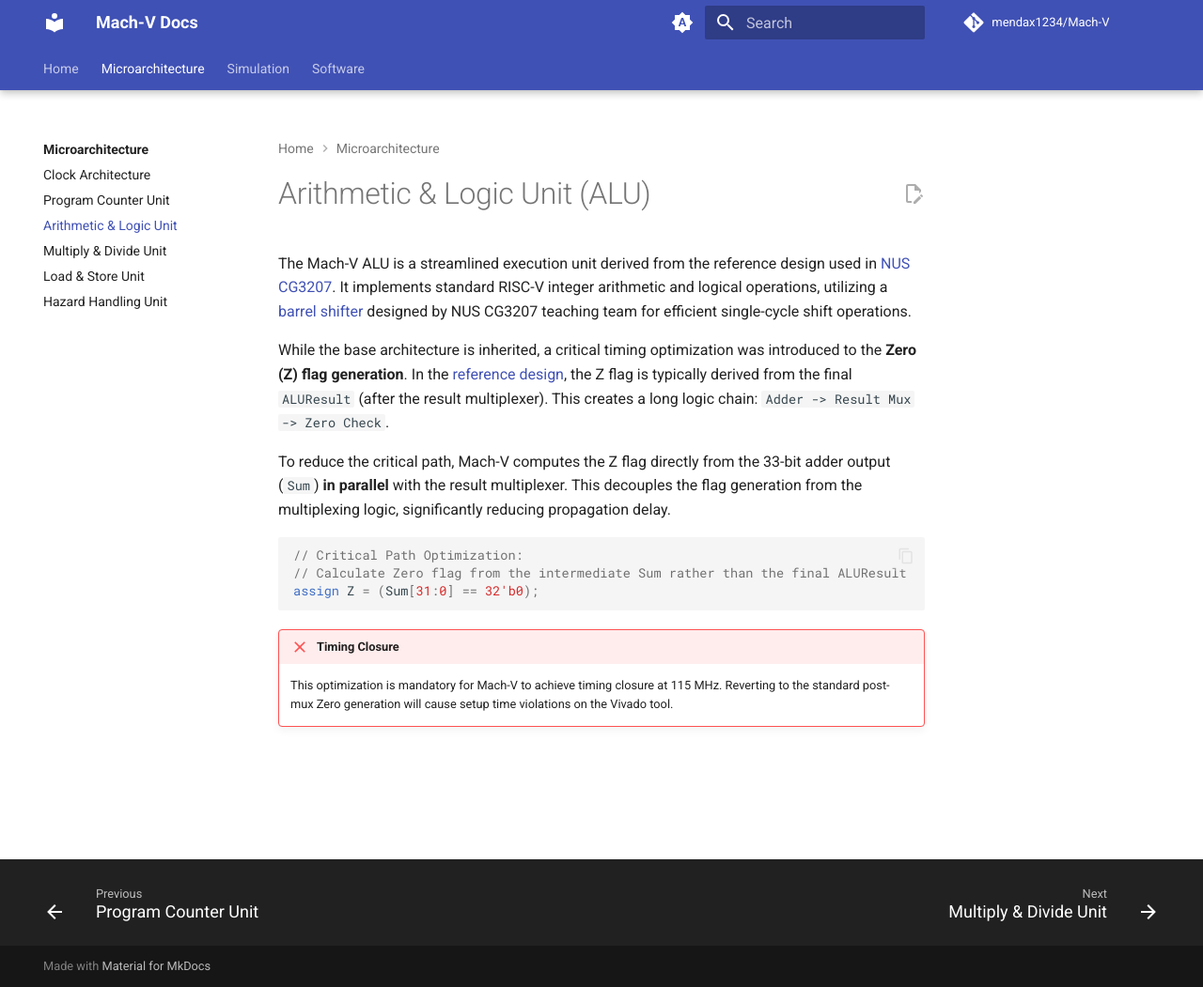
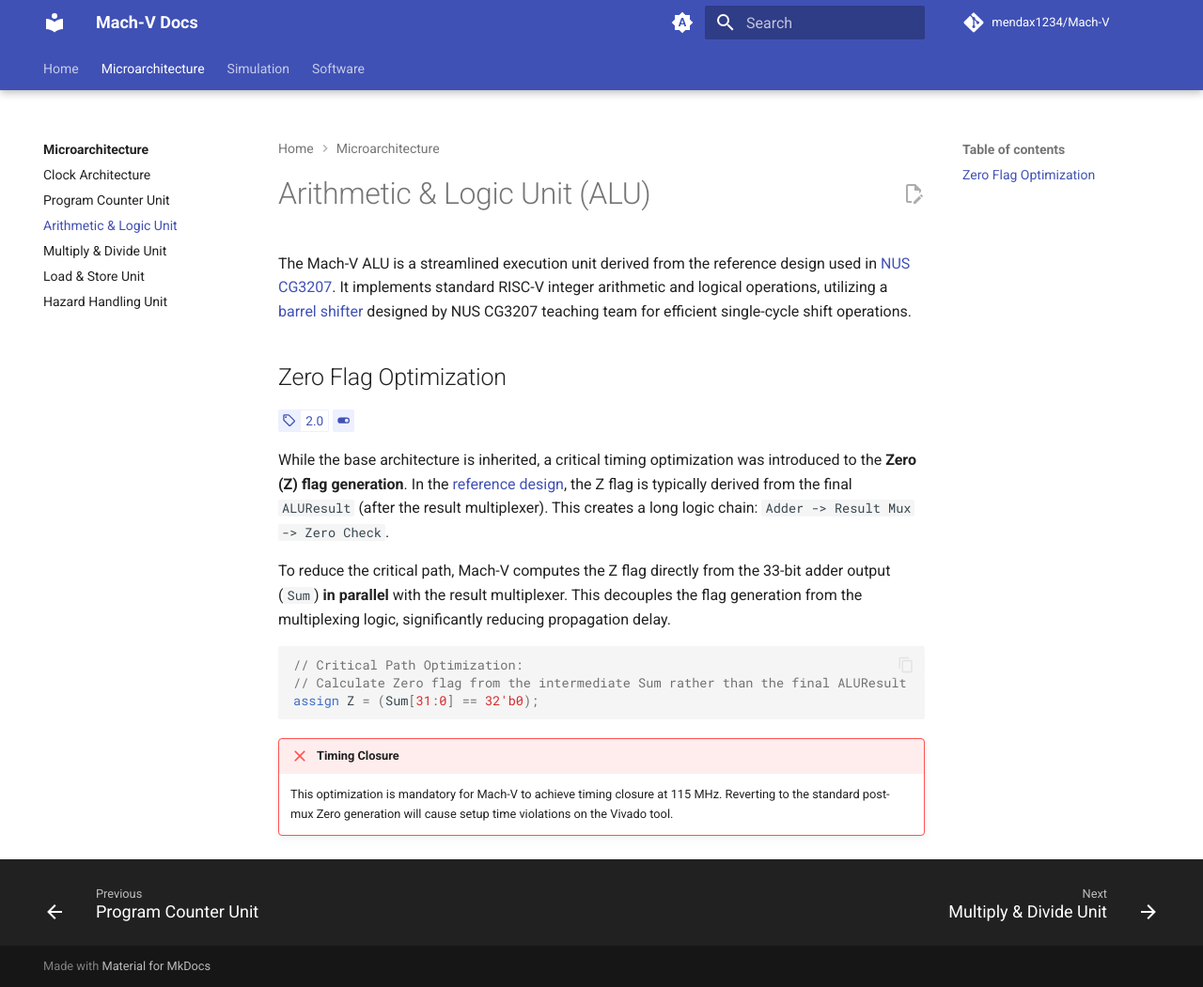
Before and after one commit to mendax1234/Mach-V, an MkDocs documentation site: the page built from docs/uarch/alu.md, in a window 1280 px wide and 1051 px high. Shown: the whole window at 94% size. Built offline with MkDocs 1.6.1 and Material for MkDocs 9.7.7, drawn with Linux system fonts in a browser that asks for light colours; plug-ins that fetch from the network failed and are left out; comment, search, counter and statistics services are not loaded.

Commit message:
Add hooks for each feature

```diff
--- a/docs/uarch/alu.md
+++ b/docs/uarch/alu.md
@@ -1,6 +1,11 @@
 # Arithmetic & Logic Unit (ALU)
 
 The Mach-V ALU is a streamlined execution unit derived from the reference design used in [NUS CG3207](https://github.com/NUS-CG3207/labs/blob/main/docs/code_templates/Asst_02/ALU.v). It implements standard RISC-V integer arithmetic and logical operations, utilizing a [barrel shifter](https://github.com/NUS-CG3207/labs/blob/main/docs/code_templates/Asst_02/Shifter.v) designed by NUS CG3207 teaching team for efficient single-cycle shift operations.
+
+## Zero Flag Optimization
+
+<!-- md:version 2.0 -->
+<!-- md:feature -->
 
 While the base architecture is inherited, a critical timing optimization was introduced to the **Zero (Z) flag generation**. In the [reference design](https://github.com/NUS-CG3207/labs/blob/main/docs/code_templates/Asst_02/ALU.v#L79), the Z flag is typically derived from the final `ALUResult` (after the result multiplexer). This creates a long logic chain: `Adder -> Result Mux -> Zero Check`.
 
```
Also changed, not shown: docs/uarch/clock.md (+4 -0 lines), docs/uarch/hazard-unit.md (+13 -0 lines), docs/uarch/lsu.md (+4 -0 lines), docs/uarch/mul-div-unit.md (+7 -0 lines), docs/uarch/pc-unit.md (+1 -0 lines).
